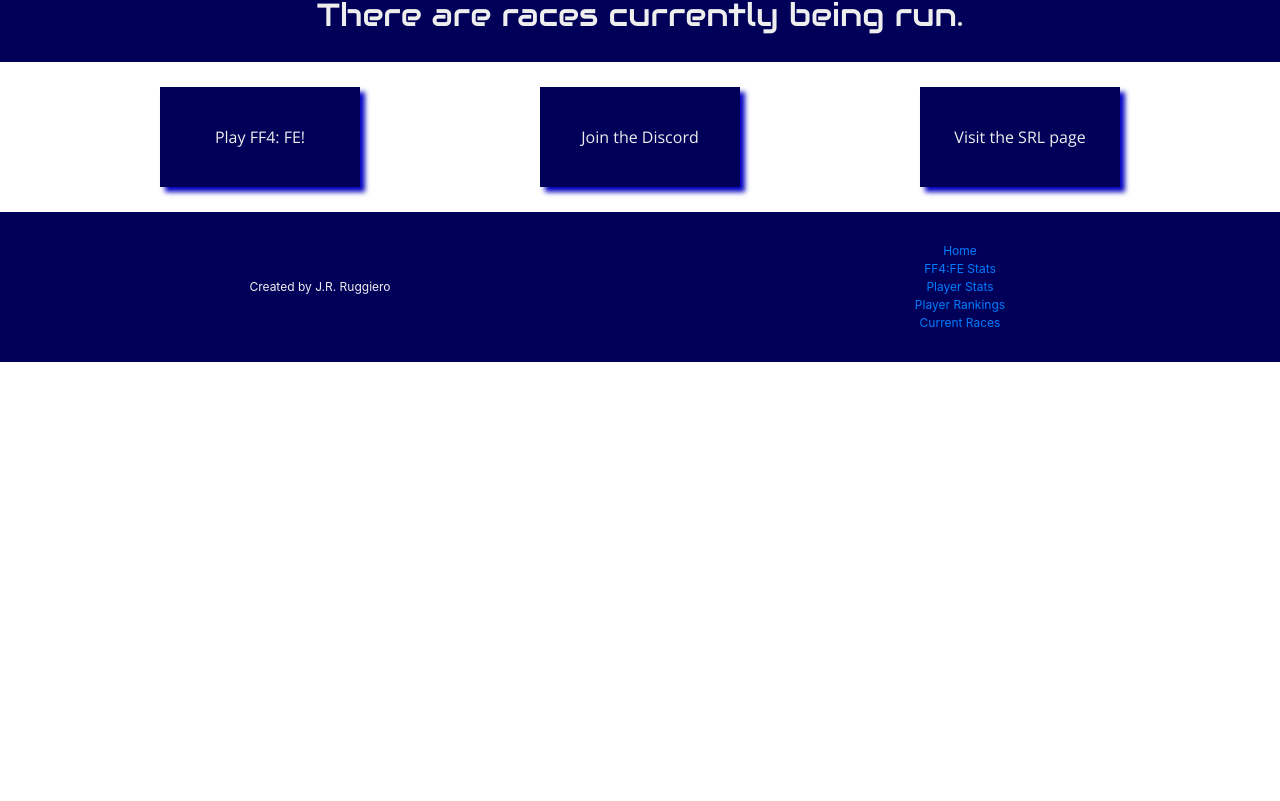
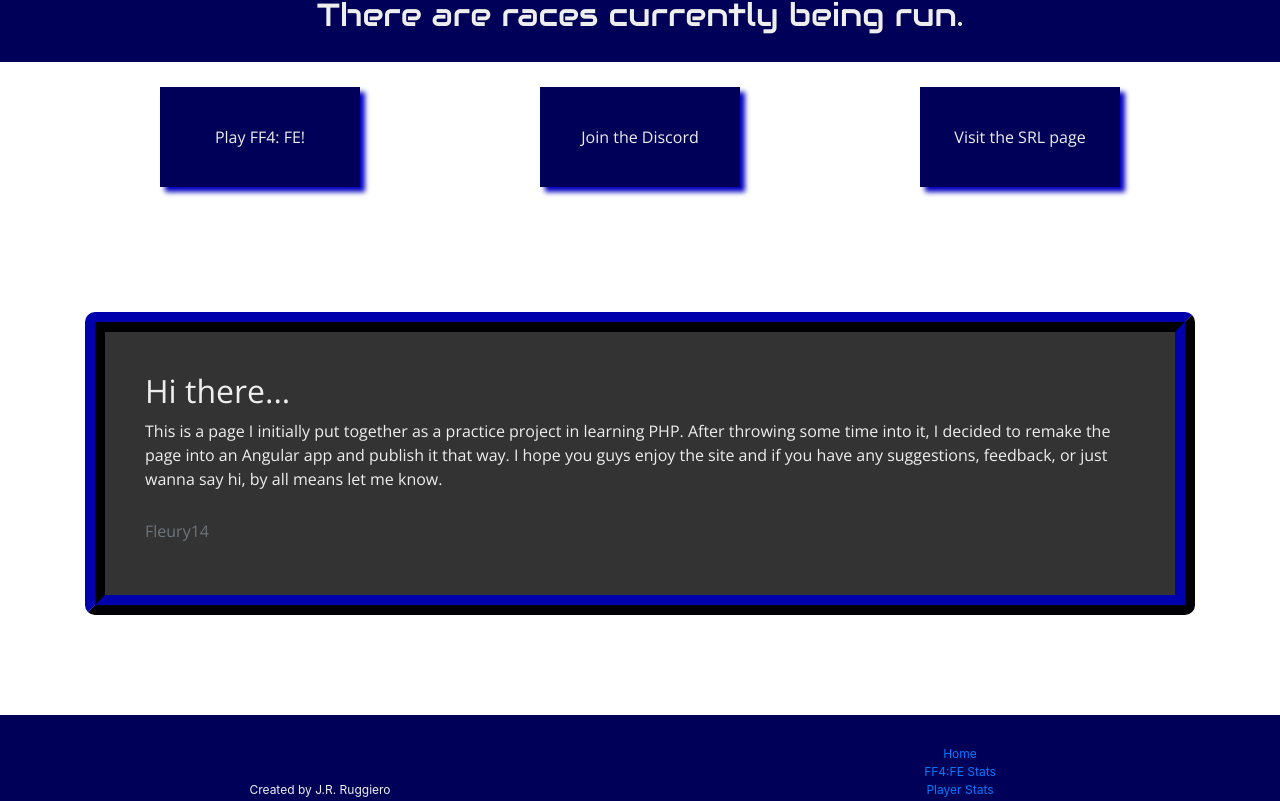
Before and after one commit to Fleury14/fe-stats-ng, an Angular app: page /main in a window 1280 px wide. Shown: the part 587-1388 px from the top of the page. Before the commit the page ends 949 px from the top, so only its background shows below. Built offline with nearby package versions, Linux system fonts and the light colour scheme; no server answers; what @swimlane/ngx-charts would draw is missing.

Commit message:
news done, but its ugly

```diff
--- a/src/app/components/main/main.component.html
+++ b/src/app/components/main/main.component.html
@@ -52,6 +52,15 @@
         <a href="http://www.speedrunslive.com/races/game/#!/ff4hacks/1" target="_blank"><div class="aside">Visit the SRL page</div></a>
       </div>
     </div><!-- end row -->
+    <div class="row news-row">
+      <div class="col-sm-12">
+        <div class="news-container">
+          <h2>Hi there...</h2>
+          <p>This is a page I initially put together as a practice project in learning PHP. After throwing some time into it, I decided to remake the page into an Angular app and publish it that way. I hope you guys enjoy the site and if you have any suggestions, feedback, or just wanna say hi, by all means let me know.</p>
+          <caption>Fleury14</caption>
+        </div>
+      </div>
+    </div>
   </div><!-- end container -->
 </main>
 
--- a/src/app/components/main/main.component.scss
+++ b/src/app/components/main/main.component.scss
@@ -219,6 +219,19 @@ figure {
     }
 }
 
+.news-row {
+    margin-top: 100px;
+    margin-bottom: 100px;
+
+    .news-container {
+        background-color: #333;
+        border: 20px ridge #010059;
+        color: #eee;
+        border-radius: 10px;
+        padding: 40px;
+    }
+}
+
 // END BASE INDEX STYLES
 
 /* BRGIN USER INFO STYLES */
```
